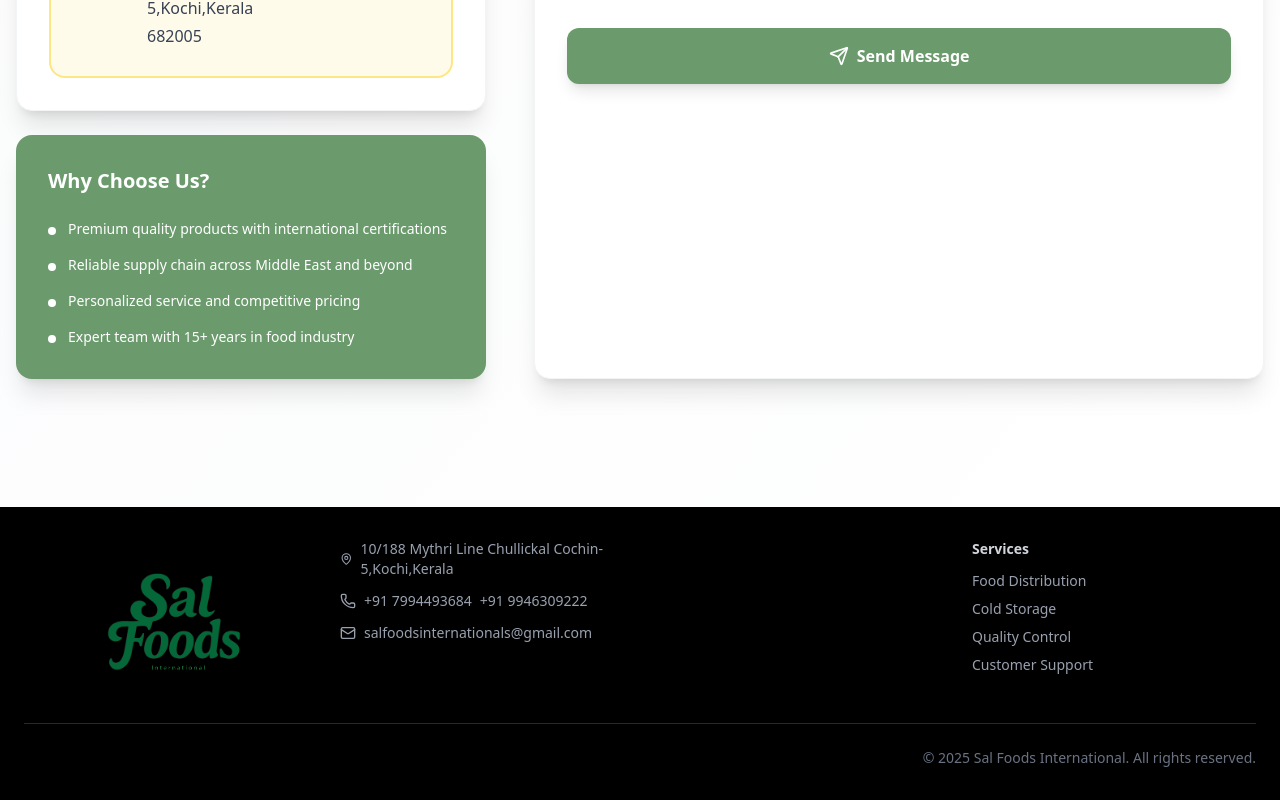
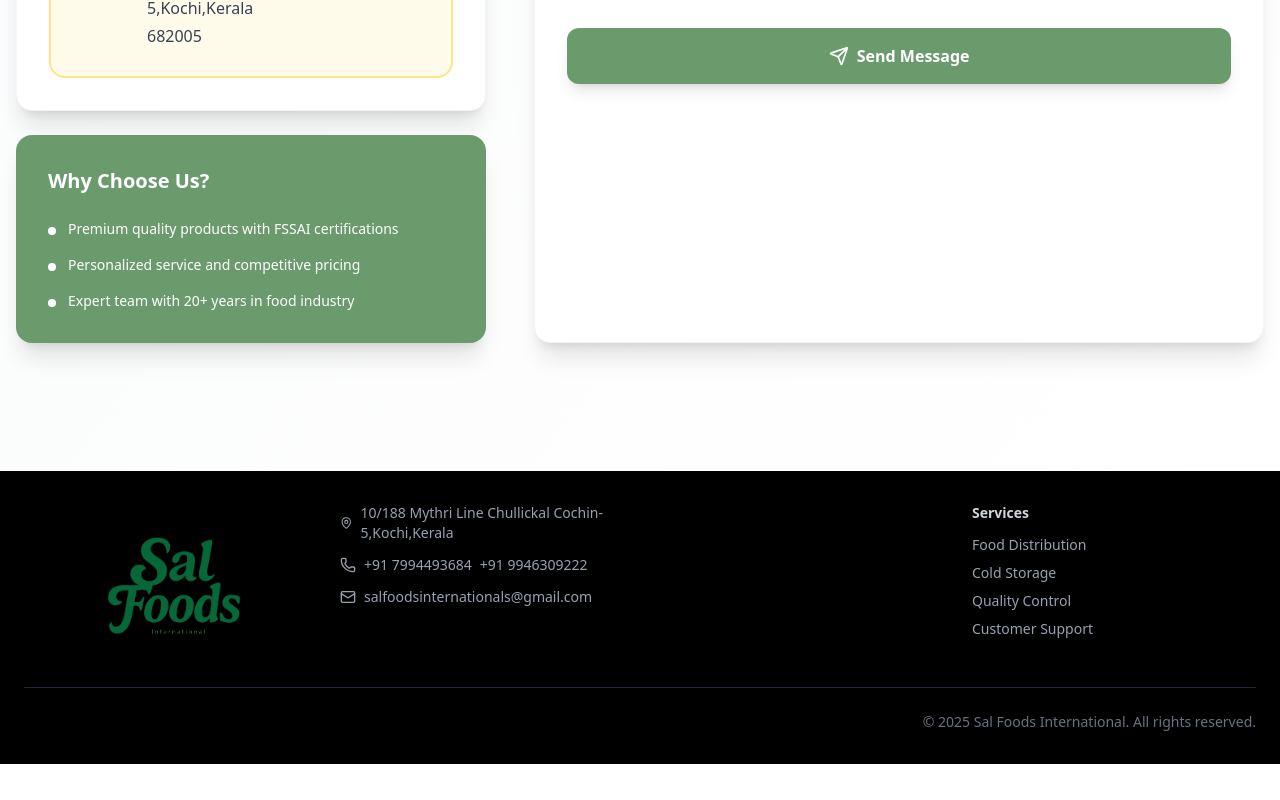
Before and after one commit to AnjithGopi/salfoodsInternational, a React (Vite) app: page / in a window 1280 px wide. Shown: the part 4670-5470 px from the top of the page. After the commit the page ends 5434 px from the top, so only its background shows below. Built offline with nearby package versions, Linux system fonts and the light colour scheme.

Commit message:
some minor changes in why choose us

```diff
--- a/src/pages/Contact.jsx
+++ b/src/pages/Contact.jsx
@@ -209,15 +209,10 @@ const Contact = () => {
                 <div className="flex items-start space-x-3">
                   <div className="w-2 h-2 bg-white rounded-full mt-2 flex-shrink-0"></div>
                   <p className="text-sm">
-                    Premium quality products with international certifications
+                    Premium quality products with FSSAI certifications
                   </p>
                 </div>
-                <div className="flex items-start space-x-3">
-                  <div className="w-2 h-2 bg-white rounded-full mt-2 flex-shrink-0"></div>
-                  <p className="text-sm">
-                    Reliable supply chain across Middle East and beyond
-                  </p>
-                </div>
+
                 <div className="flex items-start space-x-3">
                   <div className="w-2 h-2 bg-white rounded-full mt-2 flex-shrink-0"></div>
                   <p className="text-sm">
@@ -227,7 +222,7 @@ const Contact = () => {
                 <div className="flex items-start space-x-3">
                   <div className="w-2 h-2 bg-white rounded-full mt-2 flex-shrink-0"></div>
                   <p className="text-sm">
-                    Expert team with 15+ years in food industry
+                    Expert team with 20+ years in food industry
                   </p>
                 </div>
               </div>
```
